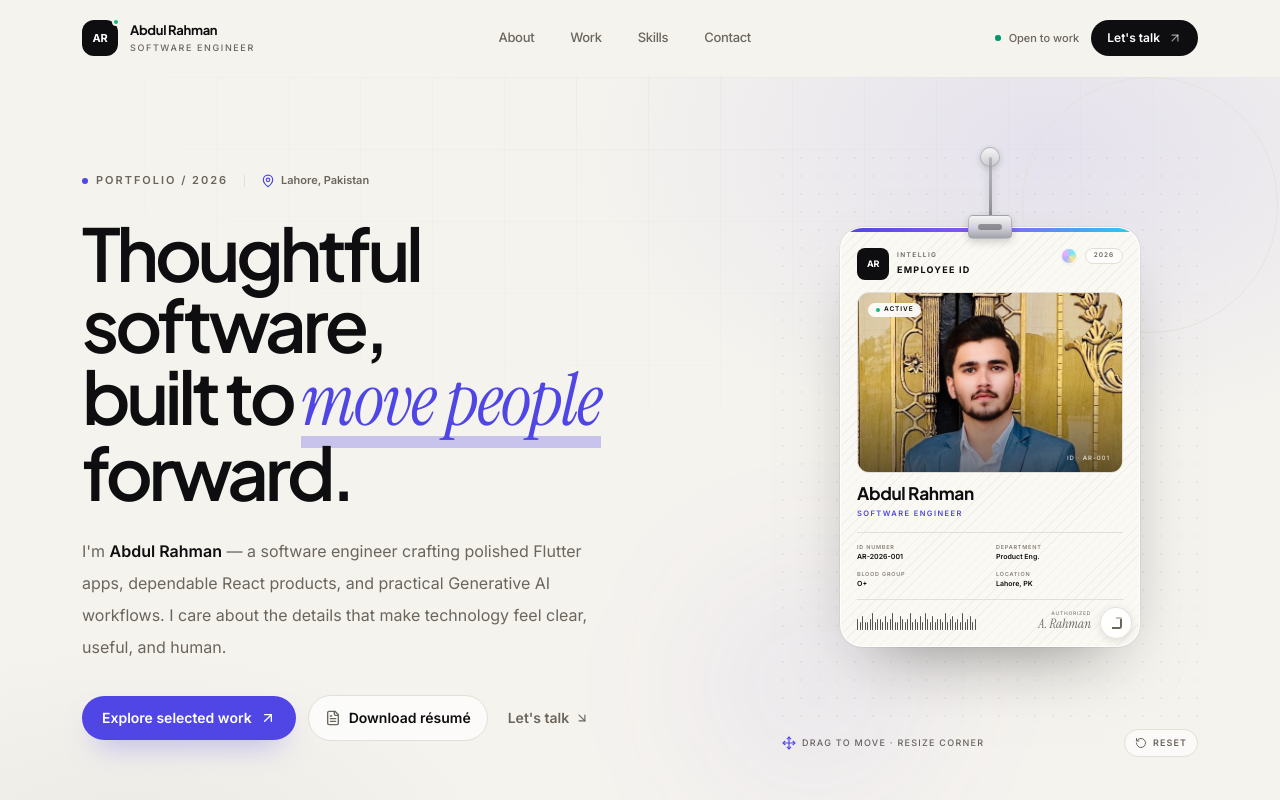
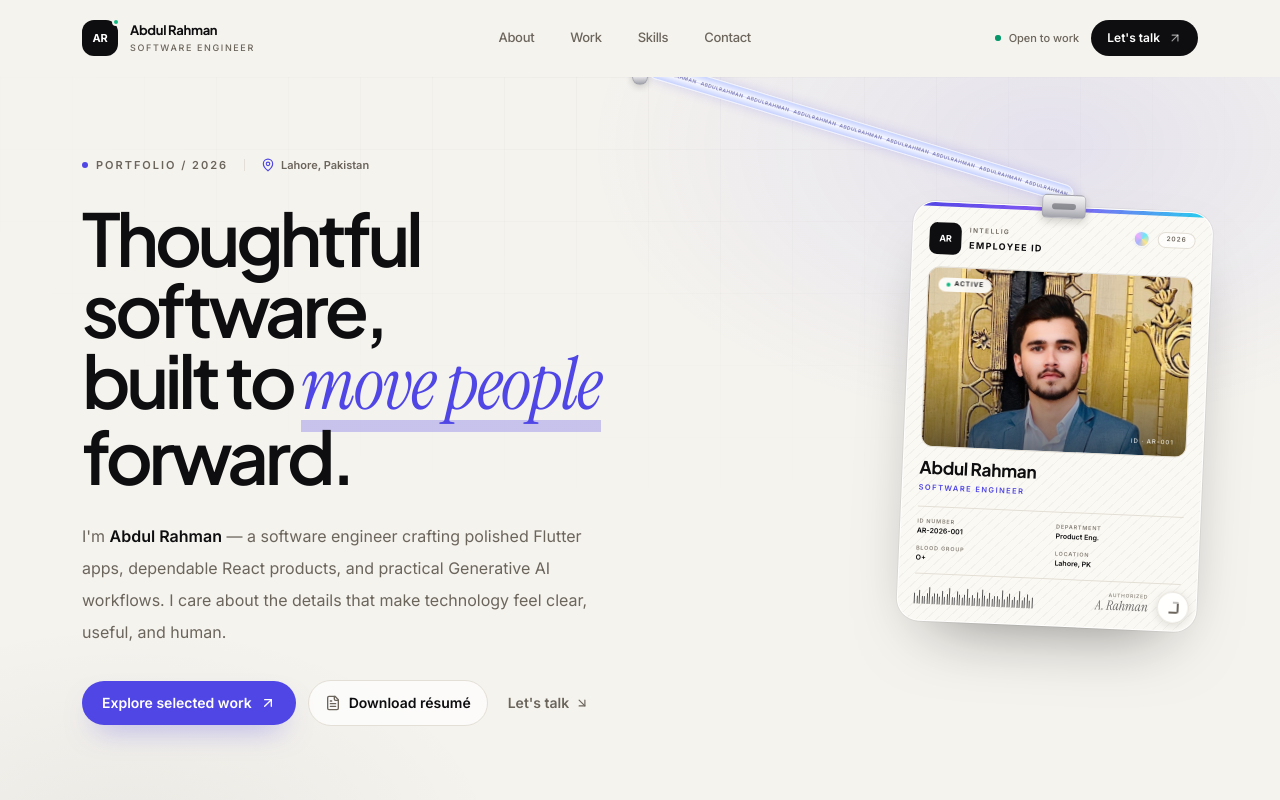
Before and after one commit to Abdulrahman50ab/Portfolio, a React (Vite) app: page / in a window 1280 px wide. Shown: the top 800 px of the page. Built offline with nearby package versions, Linux system fonts and the light colour scheme.

Commit message:
fix: enable full-hero drag and pointer events for employee card

```diff
--- a/src/components/EmployeeCard.tsx
+++ b/src/components/EmployeeCard.tsx
@@ -6,7 +6,7 @@ import {
   type KeyboardEvent,
   type PointerEvent as ReactPointerEvent,
 } from 'react';
-import { motion } from 'framer-motion';
+import { motion, useReducedMotion } from 'framer-motion';
 import { Move, RotateCcw } from 'lucide-react';
 import img from './cv2.jpg';
 
@@ -21,12 +21,28 @@ const DEFAULT_H = 420;
 const clamp = (value: number, min: number, max: number) =>
   Math.min(Math.max(value, min), Math.max(min, max));
 
+const getHeroTopPadding = () => {
+  if (typeof window === 'undefined') return 48;
+  if (window.innerWidth >= 1024) return 80;
+  if (window.innerWidth >= 640) return 64;
+  return 48;
+};
+
+const isDesktopHero = () => typeof window !== 'undefined' && window.innerWidth >= 1024;
+
 const BARCODE = [
   2, 1, 3, 1, 1, 2, 4, 1, 2, 2, 1, 3, 1, 2, 4, 1, 1, 3, 2, 1, 2, 4, 1, 2, 1, 3,
   1, 4, 2, 1, 3, 1, 2, 2, 1, 4, 1, 2, 3, 1, 2, 1, 4, 1, 2, 3, 1, 2,
 ];
 
-const EmployeeCard = () => {
+const STRIP_LABELS = Array.from({ length: 10 }, () => 'ABDULRAHMAN');
+
+interface EmployeeCardProps {
+  /** Use the complete hero as the card's drag area instead of the card column. */
+  fullHero?: boolean;
+}
+
+const EmployeeCard = ({ fullHero = false }: EmployeeCardProps) => {
   const stageRef = useRef<HTMLDivElement>(null);
   const cardRef = useRef<HTMLDivElement>(null);
   const initialized = useRef(false);
@@ -39,8 +55,9 @@ const EmployeeCard = () => {
 
   const [box, setBox] = useState<Box>({ x: 0, y: 0, w: DEFAULT_W, h: DEFAULT_H });
   const [mode, setMode] = useState<InteractionMode>('idle');
-  const [stage, setStage] = useState({ w: 0, h: 0 });
+  const [stage, setStage] = useState({ w: 0, h: 0, anchorY: fullHero ? 0 : -48 });
   const [ready, setReady] = useState(false);
+  const reduceMotion = Boolean(useReducedMotion());
 
   const updateBox = useCallback((next: Box) => {
     setBox(next);
@@ -49,13 +66,18 @@ const EmployeeCard = () => {
   const defaultBox = useCallback((stageWidth: number, stageHeight: number): Box => {
     const w = Math.min(DEFAULT_W, Math.max(MIN_W, stageWidth - 32));
     const h = Math.min(DEFAULT_H, Math.max(MIN_H, stageHeight - 56));
+    const desktop = fullHero && isDesktopHero();
     return {
       w,
       h,
-      x: Math.max(8, (stageWidth - w) / 2),
-      y: clamp(70, 0, stageHeight - h),
+      x: desktop ? Math.max(16, stageWidth - w - 16) : Math.max(8, (stageWidth - w) / 2),
+      y: fullHero
+        ? desktop
+          ? clamp(getHeroTopPadding() + 48, 0, stageHeight - h)
+          : clamp(stageHeight - h - 48, 0, stageHeight - h)
+        : clamp(70, 0, stageHeight - h),
     };
-  }, []);
+  }, [fullHero]);
 
   // Measure the stage, place the card the first time, and keep it inside
   // the stage whenever the browser is resized.
@@ -67,7 +89,7 @@ const EmployeeCard = () => {
       const w = el.clientWidth;
       const h = el.clientHeight;
       if (w === 0 || h === 0) return;
-      setStage({ w, h });
+      setStage({ w, h, anchorY: fullHero ? 0 : -getHeroTopPadding() });
 
       if (!initialized.current) {
         initialized.current = true;
@@ -91,8 +113,12 @@ const EmployeeCard = () => {
     measure();
     const observer = new ResizeObserver(measure);
     observer.observe(el);
-    return () => observer.disconnect();
-  }, [defaultBox, updateBox]);
+    window.addEventListener('resize', measure);
+    return () => {
+      observer.disconnect();
+      window.removeEventListener('resize', measure);
+    };
+  }, [defaultBox, fullHero, updateBox]);
 
   const endInteraction = (pointerId?: number) => {
     if (pointerId !== undefined && cardRef.current?.hasPointerCapture(pointerId)) {
@@ -178,46 +204,71 @@ const EmployeeCard = () => {
   };
 
   const active = mode !== 'idle';
+  const anchorX = stage.w / 2;
+  const cardCenterX = box.x + box.w / 2;
+  const tetherDx = cardCenterX - anchorX;
+  const tetherDy = Math.max(box.y - stage.anchorY, 0);
+  const tetherLength = Math.sqrt(tetherDx ** 2 + tetherDy ** 2);
+  const tetherAngle = Math.atan2(tetherDy, tetherDx) * (180 / Math.PI);
+  const hangingAngle = clamp(tetherAngle * 0.16, -5, 5);
+  const stripWidth = 18;
+
+  const floatingAnimation = reduceMotion || active
+    ? { y: 0, rotate: active ? 0 : hangingAngle }
+    : {
+        y: [0, -3, 0, 2, 0],
+        rotate: [hangingAngle, hangingAngle - 0.7, hangingAngle + 0.35, hangingAngle - 0.25, hangingAngle],
+      };
+
+  const floatingTransition = reduceMotion
+    ? { duration: 0 }
+    : active
+      ? { type: 'spring' as const, stiffness: 190, damping: 18, mass: 0.7 }
+      : { duration: 7.5, ease: 'easeInOut' as const, repeat: Infinity, repeatType: 'loop' as const, delay: 0.7 };
 
   return (
-    <div className="relative">
+    <div
+      className={fullHero ? 'pointer-events-none absolute inset-0 z-20' : 'relative'}
+    >
       <div
         ref={stageRef}
-        className="relative h-[520px] overflow-visible sm:h-[560px]"
+        className={fullHero ? 'relative h-full w-full overflow-visible' : 'relative h-[520px] overflow-visible sm:h-[560px]'}
       >
+
+        {/* The lanyard begins just below the sticky navigation. */}
         <div
           aria-hidden="true"
-          className="pointer-events-none absolute -right-20 -top-20 h-64 w-64 rounded-full border border-line/70"
+          className="pointer-events-none absolute left-1/2 z-0 h-4 w-4 -translate-x-1/2 -translate-y-1/2 rounded-full border border-zinc-400/80 bg-gradient-to-b from-white via-zinc-200 to-zinc-400 shadow-[0_2px_7px_rgba(24,24,27,0.2)]"
+          style={{ top: stage.anchorY }}
         />
+
+        {/* Centered lanyard strip: its lower end meets the badge clip exactly. */}
         <div
           aria-hidden="true"
-          className="pointer-events-none absolute -bottom-24 -left-24 h-64 w-64 rounded-full bg-accent/[0.05] blur-3xl"
-        />
-        <div
-          aria-hidden="true"
-          className="pointer-events-none absolute inset-0 opacity-40"
+          className="pointer-events-none absolute z-0 overflow-hidden rounded-[999px] border border-white/70 bg-gradient-to-r from-indigo-200 via-white to-indigo-200 shadow-[0_2px_12px_rgba(79,70,229,0.2)] transition-opacity duration-700"
           style={{
-            backgroundImage:
-              'radial-gradient(circle at 1px 1px, rgba(107,101,92,0.18) 1px, transparent 0)',
-            backgroundSize: '18px 18px',
-          }}
-        />
-
-        {/* Lanyard anchor at the top of the stage */}
-        <div
-          aria-hidden="true"
-          className="pointer-events-none absolute left-1/2 top-0 z-0 h-5 w-5 -translate-x-1/2 -translate-y-1/2 rounded-full border border-zinc-400/70 bg-gradient-to-b from-zinc-100 to-zinc-300 shadow-[0_2px_6px_rgba(24,24,27,0.18)]"
-        />
-        {/* Lanyard strip that hangs from the top of the stage to the badge clip */}
-        <div
-          aria-hidden="true"
-          className="pointer-events-none absolute top-0 z-0 w-[3px] rounded-full bg-gradient-to-b from-zinc-400/70 via-zinc-500/60 to-zinc-600/80 shadow-[0_0_8px_rgba(24,24,27,0.18)] transition-opacity duration-700"
-          style={{
-            left: box.x + box.w / 2 - 1.5,
-            height: Math.max(0, box.y + 12),
+            left: anchorX,
+            top: stage.anchorY - stripWidth / 2,
+            height: tetherLength,
+            width: stripWidth,
+            transform: `rotate(${tetherAngle - 90}deg)`,
+            transformOrigin: 'top center',
             opacity: ready ? 1 : 0,
           }}
-        />
+        >
+          <span className="absolute inset-y-0 left-1/2 w-px -translate-x-1/2 bg-indigo-400/30" />
+          <span className="absolute inset-0 flex flex-col items-center gap-1 overflow-hidden py-1">
+            {STRIP_LABELS.map((label, index) => (
+              <span
+                key={`${label}-${index}`}
+                className="shrink-0 text-[5px] font-bold leading-none tracking-[0.08em] text-indigo-900/50"
+                style={{ writingMode: 'vertical-rl' }}
+              >
+                {label}
+              </span>
+            ))}
+          </span>
+        </div>
 
         {/* Draggable badge */}
         <div
@@ -235,7 +286,9 @@ const EmployeeCard = () => {
           }}
           onKeyDown={handleKeyDown}
           onDragStart={(event) => event.preventDefault()}
-          className={`absolute left-0 top-0 z-10 touch-none select-none rounded-[1.4rem] outline-none transition-opacity duration-500 focus-visible:ring-2 focus-visible:ring-accent/50 focus-visible:ring-offset-2 focus-visible:ring-offset-canvas ${
+          className={`pointer-events-auto absolute left-0 top-0 touch-none select-none rounded-[1.4rem] outline-none transition-opacity duration-500 focus-visible:ring-2 focus-visible:ring-accent/50 focus-visible:ring-offset-2 focus-visible:ring-offset-canvas ${
+            active ? 'z-20' : 'z-10'
+          } ${
             ready ? 'opacity-100' : 'opacity-0'
           } ${active ? 'cursor-grabbing' : 'cursor-grab'}`}
           style={{
@@ -246,12 +299,17 @@ const EmployeeCard = () => {
           }}
         >
         <motion.div
-          initial={{ opacity: 0, y: -34, rotate: -9 }}
+          initial={{ opacity: 0, y: -68, rotate: -11 }}
           animate={{ opacity: 1, y: 0, rotate: 0 }}
-          transition={{ type: 'spring', stiffness: 170, damping: 13, mass: 0.7, delay: 0.12 }}
-          style={{ transformOrigin: 'top center' }}
+          transition={{ type: 'spring', stiffness: 145, damping: 12, mass: 0.8, delay: 0.12 }}
           className="relative h-full w-full"
         >
+          <motion.div
+            animate={floatingAnimation}
+            transition={floatingTransition}
+            style={{ transformOrigin: 'top center' }}
+            className="relative h-full w-full"
+          >
           {/* Metal badge clip */}
           <div
             aria-hidden="true"
@@ -395,6 +453,7 @@ const EmployeeCard = () => {
               <span className="absolute right-0 top-0 h-1.5 w-1.5 rounded-tr-[2px] border-r-2 border-t-2 border-current opacity-40" />
             </span>
           </button>
+          </motion.div>
         </motion.div>
         </div>
       </div>
--- a/src/components/Hero.tsx
+++ b/src/components/Hero.tsx
@@ -37,7 +37,7 @@ const Hero = () => {
       />
       <div aria-hidden="true" className="hero-wash absolute inset-0 -z-10" />
 
-      <div className="mx-auto max-w-[1180px] px-4 sm:px-6 lg:px-8">
+      <div className="relative mx-auto max-w-[1180px] px-4 sm:px-6 lg:px-8">
         <motion.div
           className="grid items-center gap-14 pb-14 pt-12 sm:pt-16 lg:grid-cols-12 lg:gap-8 lg:pb-20 lg:pt-20"
           variants={heroContainer}
@@ -115,14 +115,14 @@ const Hero = () => {
             </motion.div>
           </div>
 
-          {/* Employee ID card */}
-          <motion.div
-            variants={heroItem}
-            className="relative mx-auto w-full max-w-[26rem] lg:col-span-5 lg:ml-auto lg:mr-0"
-          >
-            <EmployeeCard />
-          </motion.div>
         </motion.div>
+
+        {/* Freely hanging employee ID card */}
+        <div className="pointer-events-none absolute inset-0 z-20">
+          <div className="pointer-events-auto">
+            <EmployeeCard fullHero />
+          </div>
+        </div>
 
         {/* Stat strip */}
         <motion.div
```
Also changed, not shown: 1 other file (tests, documents, lock files or other folders).
